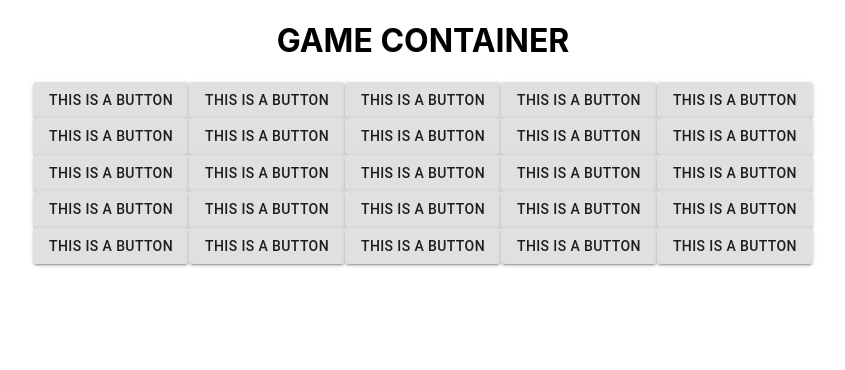
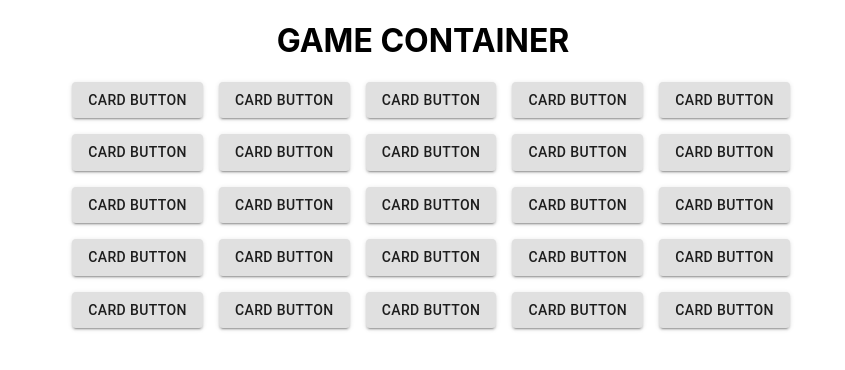
Before and after one commit to hank0cean/WordMasters, a React (Create React App) app: page /game in a window 1280 px wide. Shown: the top 370 px of the page, without its empty margins (217-1062 px from the left). Built offline with nearby package versions, Linux system fonts and the light colour scheme.

Commit message:
card component & board styling

```diff
--- a/src/components/Board.jsx
+++ b/src/components/Board.jsx
@@ -1,7 +1,7 @@
 import React, { Component } from 'react';
-import { Button } from '@material-ui/core';
+import Card from './card'
 
-import './../styles/Board.css'
+import './../styles/board.css'
 
 class Board extends Component {
 
@@ -10,11 +10,11 @@ class Board extends Component {
 
     return (
       <div className="boardRow" id={id}>
-                <Button variant="contained">This is a button</Button>
-                <Button variant="contained">This is a button</Button>
-                <Button variant="contained">This is a button</Button>
-                <Button variant="contained">This is a button</Button>
-                <Button variant="contained">This is a button</Button>
+        <Card />
+        <Card />
+        <Card />
+        <Card />
+        <Card />
       </div>
       // {this.renderCard()}
     );
@@ -22,7 +22,7 @@ class Board extends Component {
 
   render() {
     return (
-            <div className="Board">
+      <div className="board">
         {this.renderRow(1)}
         {this.renderRow(2)}
         {this.renderRow(3)}
--- a/src/components/card.jsx
+++ b/src/components/card.jsx
@@ -0,0 +1,17 @@
+import React, { Component } from 'react';
+import { Button } from '@material-ui/core'
+
+import './../styles/card.css'
+
+class Card extends Component {
+
+  render() {
+    return (
+      <span className="card">
+        <Button variant="contained">card button</Button>
+      </span>
+    );
+  }
+}
+
+export default Card;
--- a/src/components/loginContainer.jsx
+++ b/src/components/loginContainer.jsx
@@ -9,7 +9,7 @@ class LoginContainer extends Component {
     this.state = {
       username: '',
       roomName: '',
-        };
+		}
 
     this.handleChange = this.handleChange.bind(this)
     this.handleSubmit = this.handleSubmit.bind(this)
--- a/src/styles/Board.css
+++ b/src/styles/Board.css
@@ -0,0 +1,7 @@
+.board {
+
+}
+
+.boardRow {
+  margin-bottom: 1rem;
+}
--- a/src/styles/card.css
+++ b/src/styles/card.css
@@ -0,0 +1,8 @@
+.card {
+  margin-left: 1rem;
+  padding: 0px;
+}
+
+button {
+  padding: 0px;
+}
```
Also changed, not shown: src/components/gameContainer.jsx (indentation only). Lines whose indentation alone changed are shown as unchanged.
